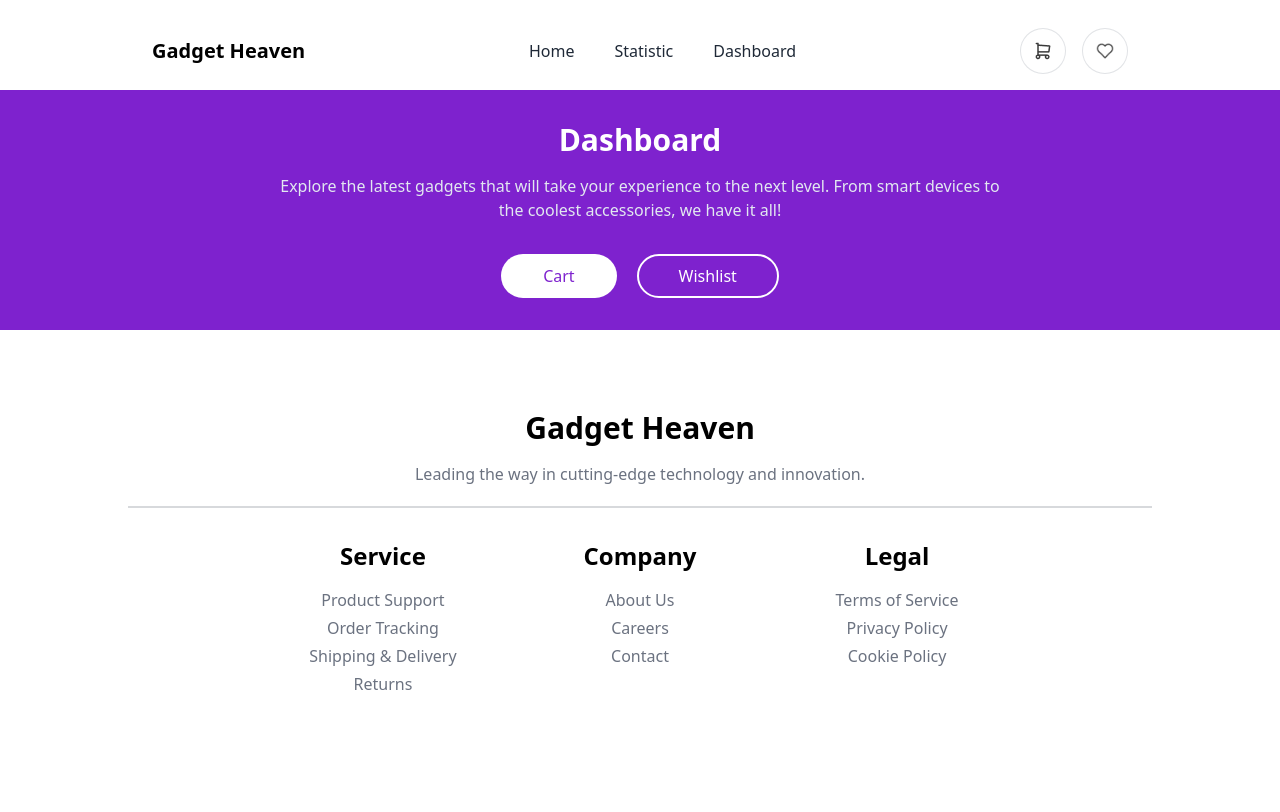
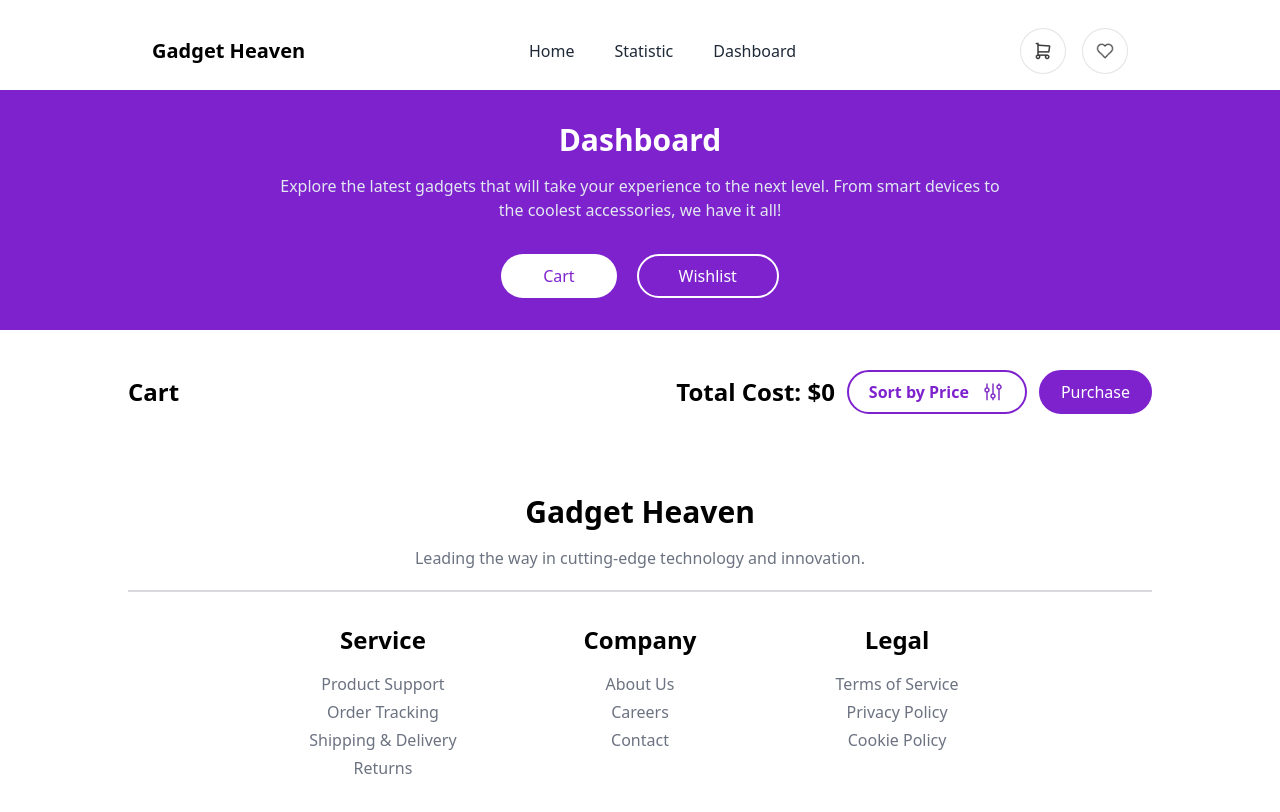
Before and after one commit to programming-hero-web-course-4/b10a8-gadget-heaven-TahsinAlahi, a React (Vite) app: page /dashboard in a window 1280 px wide. Shown: the top 812 px of the page. Built offline with nearby package versions, Linux system fonts and the light colour scheme.

Commit message:
cartDash half finished

```diff
--- /dev/null
+++ b/src/component/CartDash.jsx
@@ -0,0 +1,27 @@
+import { useGadgetContext } from "../contexts/GadgetContext";
+import sortImg from "../assets/sort.png";
+
+function CartDash() {
+  const { cart } = useGadgetContext();
+  const total = cart.reduce((acc, cur) => acc + cur.price, 0);
+
+  return (
+    <div className="lg:max-w-screen-lg lg:mx-auto">
+      <div className="flex items-center justify-between mt-10">
+        <h1 className="text-2xl font-bold">Cart</h1>
+        <div className="flex items-center gap-3">
+          <h1 className="text-2xl font-bold">Total Cost: ${total}</h1>
+          <div className="flex items-center gap-3 px-5 py-2 bg-white border-2 border-purple-700 cursor-pointer rounded-3xl">
+            <p className="text-purple-700 font-semibold">Sort by Price</p>
+            <img src={sortImg} alt="Sort by Price" className="w-6" />
+          </div>
+          <button className="flex items-center gap-3 px-5 py-2 text-white border-2 border-purple-700  bg-purple-700 cursor-pointer rounded-3xl">
+            Purchase
+          </button>
+        </div>
+      </div>
+    </div>
+  );
+}
+
+export default CartDash;
--- a/src/pages/DashBoardPage.jsx
+++ b/src/pages/DashBoardPage.jsx
@@ -1,3 +1,4 @@
+import CartDash from "../component/CartDash";
 import DashBoardHeader from "../component/DashBoardHeader";
 import { useState } from "react";
 
@@ -9,6 +10,7 @@ function DashBoardPage() {
         isCartActive={isCartActive}
         setIsCartActive={setIsCartActive}
       />
+      {<CartDash />}
     </>
   );
 }
```
Also changed, not shown: src/assets/sort.png (added).
